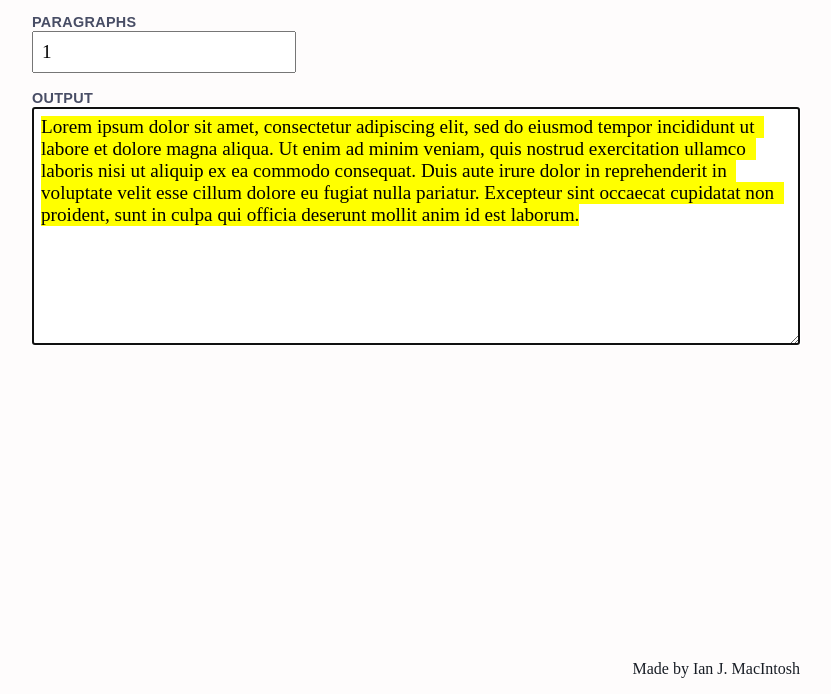
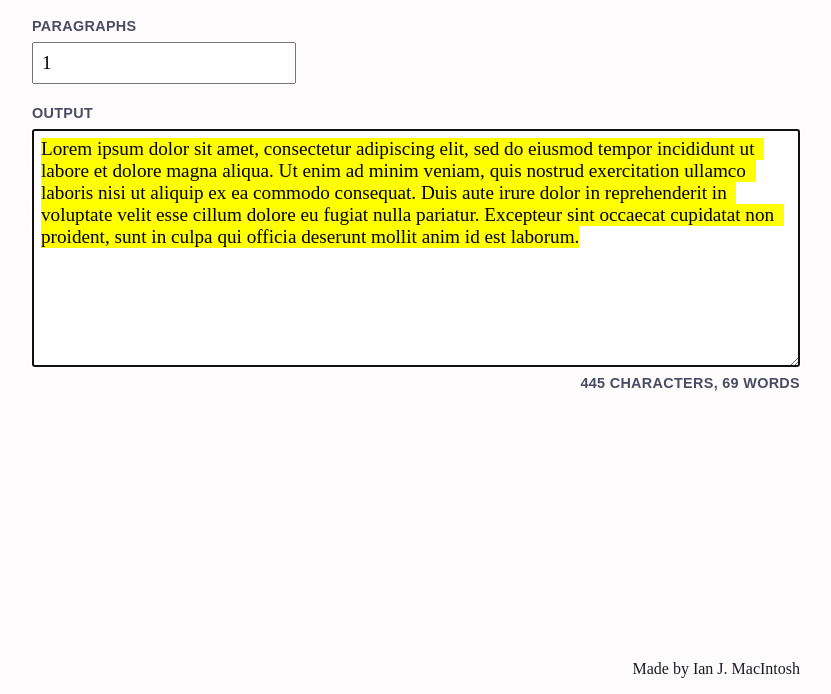
Before and after one commit to ianjmacintosh/lipsum, a plain HTML site: page index.html in a window 1280 px wide. Shown: the part 106-800 px from the top of the page, without its empty margins (224-1055 px from the left). Drawn offline with Linux system fonts and the light colour scheme; a web font is replaced by a local one.

Commit message:
Add word/char counter
This update also adds some additional styling

```diff
--- a/index.html
+++ b/index.html
@@ -31,6 +31,15 @@
             margin: 1rem 0;
         }
 
+        div {
+            margin: 1.3rem 0;
+        }
+
+        figure {
+            margin: 0;
+        }
+
+        figcaption,
         label {
             font-family: futura-pt, sans-serif;
             font-weight: 600;
@@ -38,6 +47,12 @@
             text-transform: uppercase;
             letter-spacing: 0.02rem;
             color: #484d65;
+            display: block;
+            margin: 0.5rem 0;
+        }
+
+        figcaption {
+            text-align: right;
         }
 
         textarea,
@@ -45,6 +60,7 @@
             font-family: adobe-caslon-pro, serif;
             font-size: 1.2rem;
             padding: 0.5rem;
+            display: block;
         }
 
         textarea {
@@ -63,17 +79,21 @@
         <h1>Lorem Ipsum Generator</h1>
     </header>
     <main>
-        <form action="">
-            <p>
-                <label for="number-of-paragraphs">Paragraphs</label><br />
+        <form action="" id="output-text-form">
+            <div>
+
+                <label for="number-of-paragraphs">Paragraphs</label>
                 <input type="number" name="number-of-paragraphs" id="number-of-paragraphs" value="1">
-            </p>
+            </div>
         </form>
-        <p>
-            <label for="output-text" id="output-text-label">Output</label><br />
-            <textarea spellcheck="false" name="output-text" id="output-text"
-                rows="10">Lorem ipsum dolor sit amet, consectetur adipiscing elit, sed do eiusmod tempor incididunt ut labore et dolore magna aliqua. Ut enim ad minim veniam, quis nostrud exercitation ullamco laboris nisi ut aliquip ex ea commodo consequat. Duis aute irure dolor in reprehenderit in voluptate velit esse cillum dolore eu fugiat nulla pariatur. Excepteur sint occaecat cupidatat non proident, sunt in culpa qui officia deserunt mollit anim id est laborum.</textarea>
-        </p>
+        <div>
+            <label for="output-text" id="output-text-label">Output</label>
+            <figure>
+                <textarea spellcheck="false" name="output-text" id="output-text"
+                    rows="10">Lorem ipsum dolor sit amet, consectetur adipiscing elit, sed do eiusmod tempor incididunt ut labore et dolore magna aliqua. Ut enim ad minim veniam, quis nostrud exercitation ullamco laboris nisi ut aliquip ex ea commodo consequat. Duis aute irure dolor in reprehenderit in voluptate velit esse cillum dolore eu fugiat nulla pariatur. Excepteur sint occaecat cupidatat non proident, sunt in culpa qui officia deserunt mollit anim id est laborum.</textarea>
+                <figcaption id="output-text-caption">445 characters, 69 words</figcaption>
+            </figure>
+        </div>
     </main>
     <footer>
         Made by Ian J. MacIntosh
@@ -82,13 +102,27 @@
         const textSample = "Lorem ipsum dolor sit amet, consectetur adipiscing elit, sed do eiusmod tempor incididunt ut labore et dolore magna aliqua. Ut enim ad minim veniam, quis nostrud exercitation ullamco laboris nisi ut aliquip ex ea commodo consequat. Duis aute irure dolor in reprehenderit in voluptate velit esse cillum dolore eu fugiat nulla pariatur. Excepteur sint occaecat cupidatat non proident, sunt in culpa qui officia deserunt mollit anim id est laborum."
         const elOutputTextLabel = document.getElementById("output-text-label")
         const elNumberOfParagraphs = document.getElementById("number-of-paragraphs");
+        const elOutputTextForm = document.getElementById("output-text-form");
         const elOutputText = document.getElementById("output-text");
+        const elOutputTextCaption = document.getElementById("output-text-caption");
 
         elNumberOfParagraphs.addEventListener("change", (event) => {
-            const numberOfParagraphs = parseInt(elNumberOfParagraphs.value, 10)
+            const numberOfParagraphs = parseInt(elNumberOfParagraphs.value, 10);
             outputText = String(textSample + "\n\n").repeat(numberOfParagraphs).trim();
             elOutputText.value = outputText;
-        })
+        });
+
+        elOutputText.addEventListener("keyup", handleContentChange)
+        elOutputText.addEventListener("change", handleContentChange)
+
+        function handleContentChange(event) {
+            const outputText = event.target.value;
+            elOutputTextCaption.textContent = getOutputTextStats(outputText);
+        }
+
+        function getOutputTextStats(text) {
+            return `${text.length} characters, ${text.split(' ').length} words`
+        }
 
         elOutputText.select()
     </script>
```
